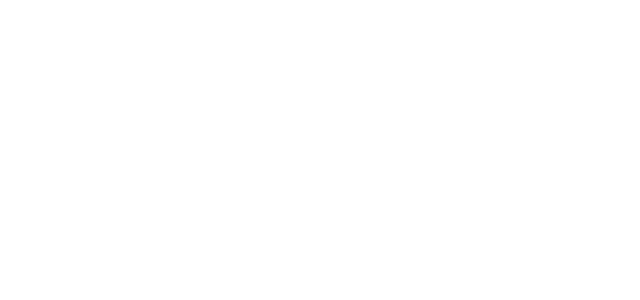
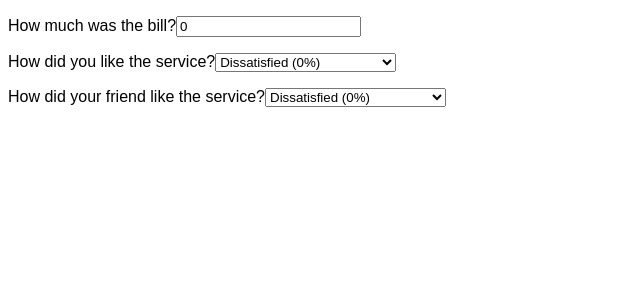
Before and after one commit to RamezCh/tip-calculator, a React (Create React App) app: page / in a window 1280 px wide. Shown: the top 300 px of the page, without its empty margins (0-640 px from the left). Built offline with nearby package versions, Linux system fonts and the light colour scheme.

Commit message:
Tip Calculator

```diff
--- a/src/App.js
+++ b/src/App.js
@@ -2,11 +2,78 @@
 import { useState } from 'react';
 
 export default function App() {
+  return <TipCalculator />;
+}
+
+function TipCalculator() {
+  const [bill, setBill] = useState(0);
+  const [tip, setTip] = useState(0);
+  const [friendTip, setFriendTip] = useState(0);
+  const total =
+    Number(bill) + ((Number(tip) + Number(friendTip)) / 200) * Number(bill);
+
+  function handleReset() {
+    setBill(0);
+    setTip(0);
+    setFriendTip(0);
+  }
+
+  function handleBill(amount) {
+    setBill(amount);
+  }
+
+  function handleTip(amount) {
+    setTip(amount);
+  }
+
+  function handleFriendTip(amount) {
+    setFriendTip(amount);
+  }
+
   return (
-    <div>
-      <TipCalculator />
-    </div>
+    <>
+      <BillAmount bill={bill} onBill={handleBill} />
+      <TipAmount tip={tip} onTip={handleTip}>
+        How did you like the service?
+      </TipAmount>
+      <TipAmount tip={friendTip} onTip={handleFriendTip}>
+        How did your friend like the service?
+      </TipAmount>
+      {total > 0 && (
+        <div>
+          <p>
+            You pay {total} (${bill} + ${Number(total) - Number(bill)})
+          </p>
+          <button onClick={handleReset}>Reset</button>
+        </div>
+      )}
+    </>
   );
 }
 
-function TipCalculator() {}
+function BillAmount({ bill, onBill }) {
+  return (
+    <p>
+      How much was the bill?
+      <input
+        value={bill}
+        type="number"
+        onChange={e => onBill(e.target.value)}
+      />
+    </p>
+  );
+}
+
+function TipAmount({ tip, onTip, children }) {
+  return (
+    <p>
+      {children}
+      <select value={tip} onChange={e => onTip(e.target.value)}>
+        <option value={0}>Dissatisfied (0%)</option>
+        <option value={5}>It was okay (5%)</option>
+        <option value={10}>It was good (10%)</option>
+        <option value={20}>Absolutely amazing! (20%)</option>
+      </select>
+    </p>
+  );
+}
```
